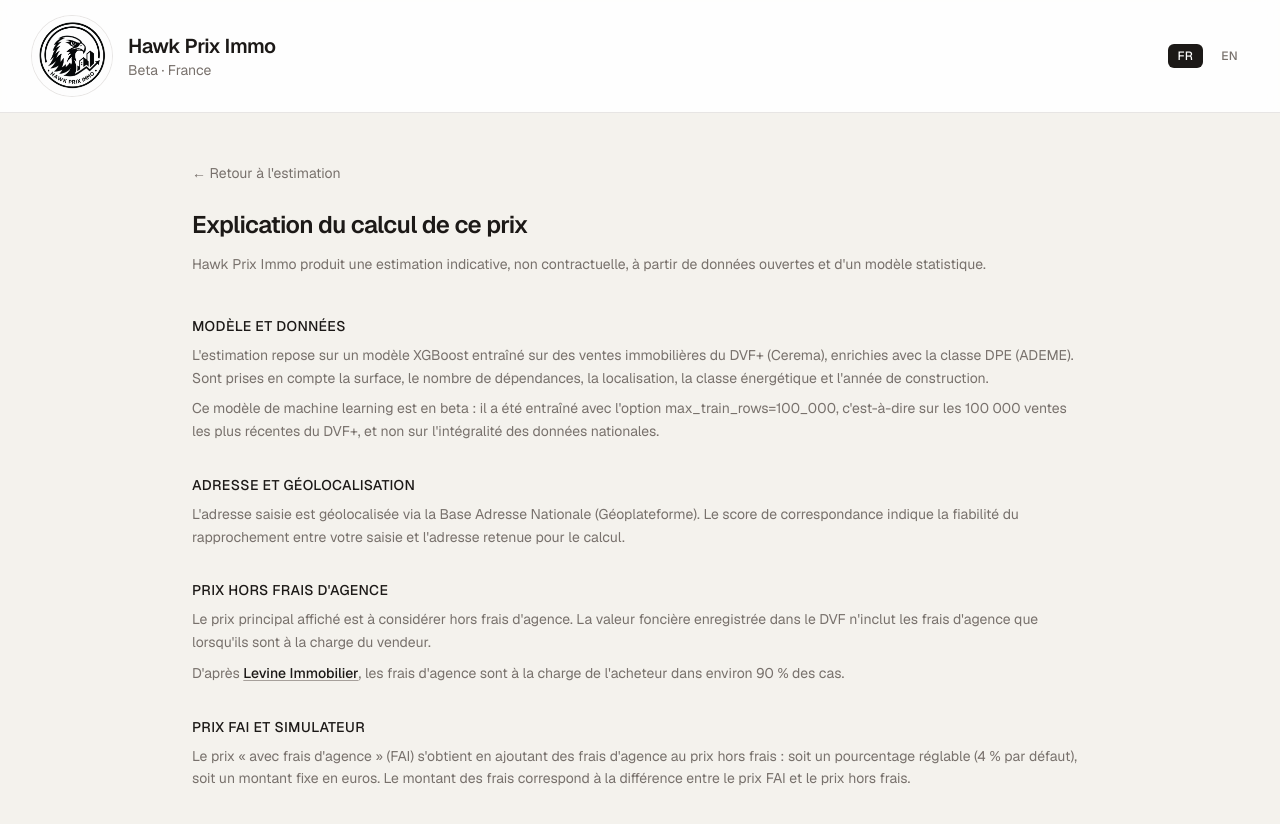
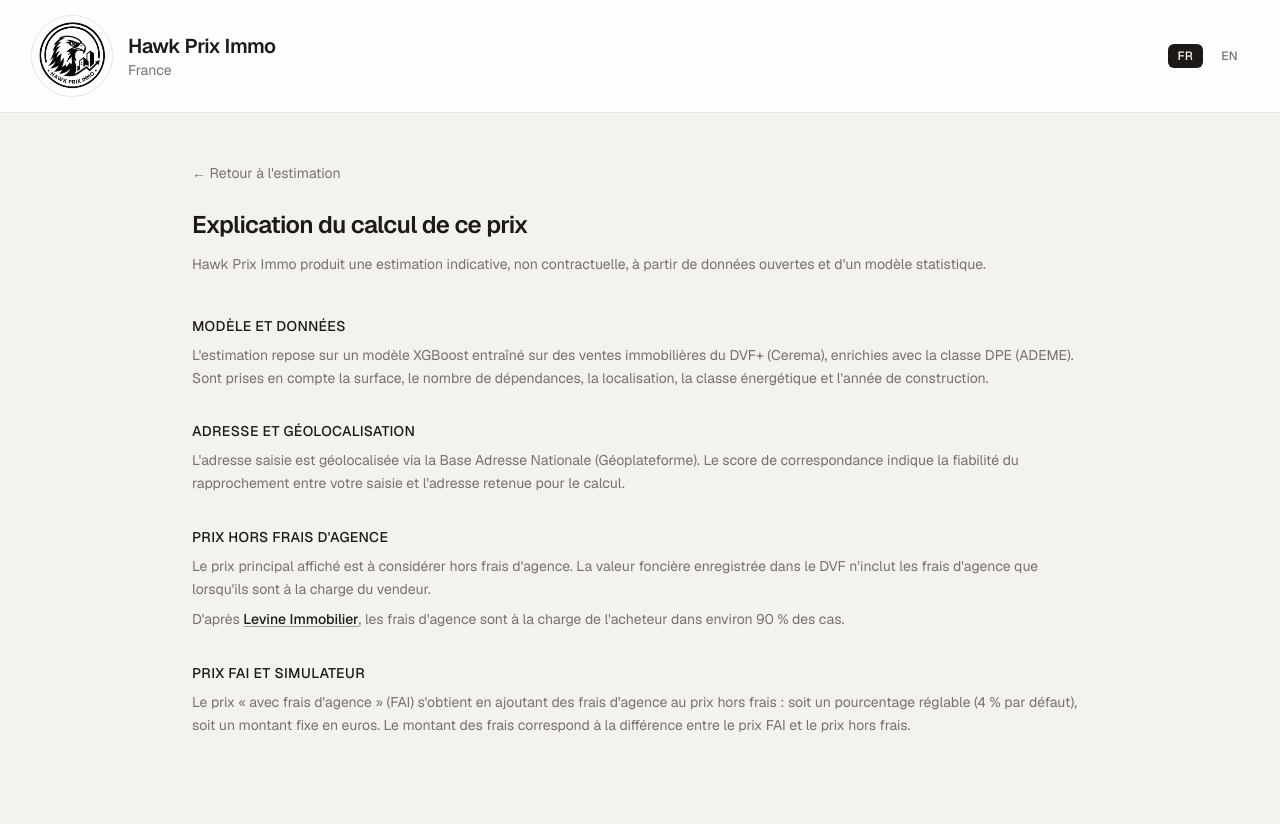
Before and after one commit to ahiru-t3ch/repif, a Next.js app in the folder frontend/: page /explication-prix in a window 1280 px wide. Shown: the top 824 px of the page. After the commit the page ends 800 px from the top, so only its background shows below. Built offline with nearby package versions, Linux system fonts and the light colour scheme; no server answers.

Commit message:
no beta anymore

```diff
--- a/frontend/app/explication-prix/page.tsx
+++ b/frontend/app/explication-prix/page.tsx
@@ -34,9 +34,6 @@ export default function ExplicationPrixPage() {
             </h2>
             <p className="text-sm leading-relaxed text-muted">
               {t("explanation.modelBody")}
-            </p>
-            <p className="text-sm leading-relaxed text-muted">
-              {t("explanation.modelBeta")}
             </p>
           </section>
 
--- a/frontend/app/layout.tsx
+++ b/frontend/app/layout.tsx
@@ -18,7 +18,7 @@ const geistMono = Geist_Mono({
 export const metadata: Metadata = {
   title: "Hawk Prix Immo — estimation prix immobilier en France",
   description:
-    "Estimation indicative de prix immobilier en France (DVF+, DPE). Beta — Hawk Prix Immo.",
+    "Estimation indicative de prix immobilier en France (DVF+, DPE). Hawk Prix Immo.",
   icons: {
     icon: [{ url: "/icon.png", type: "image/png" }],
     apple: [{ url: "/icon.png", type: "image/png" }],
--- a/frontend/messages/en.json
+++ b/frontend/messages/en.json
@@ -1,8 +1,8 @@
 {
   "meta": {
-    "badge": "Hawk Prix Immo · Beta · France",
+    "badge": "Hawk Prix Immo · France",
     "title": "Hawk Prix Immo",
-    "subtitle": "Beta · France",
+    "subtitle": "France",
     "description": "Indicative property price estimates from French open data (DVF+ and energy performance records). Not a formal appraisal."
   },
   "lang": {
@@ -89,7 +89,6 @@
     "intro": "Hawk Prix Immo provides an indicative, non-binding estimate based on open data and a statistical model.",
     "modelTitle": "Model and data",
     "modelBody": "The estimate uses an XGBoost model trained on DVF+ sales (Cerema), enriched with ADEME energy performance (DPE) data. Inputs include living area, outbuildings, location, energy class, and year built.",
-    "modelBeta": "This machine learning model is in beta: it was trained with the max_train_rows=100_000 option, i.e. on the 100,000 most recent DVF+ sales, not the full national dataset.",
     "geocodeTitle": "Address and geocoding",
     "geocodeBody": "Your address is geocoded via the French national address base (Géoplateforme BAN). The match score reflects how closely your input matches the address used for the estimate.",
     "agencyFeesTitle": "Price excluding agency fees",
--- a/frontend/messages/fr.json
+++ b/frontend/messages/fr.json
@@ -1,8 +1,8 @@
 {
   "meta": {
-    "badge": "Hawk Prix Immo · Beta · France",
+    "badge": "Hawk Prix Immo · France",
     "title": "Hawk Prix Immo",
-    "subtitle": "Beta · France",
+    "subtitle": "France",
     "description": "Estimation indicative de prix immobilier à partir des données ouvertes DVF+ et DPE. Résultat non contractuel."
   },
   "lang": {
@@ -89,7 +89,6 @@
     "intro": "Hawk Prix Immo produit une estimation indicative, non contractuelle, à partir de données ouvertes et d'un modèle statistique.",
     "modelTitle": "Modèle et données",
     "modelBody": "L'estimation repose sur un modèle XGBoost entraîné sur des ventes immobilières du DVF+ (Cerema), enrichies avec la classe DPE (ADEME). Sont prises en compte la surface, le nombre de dépendances, la localisation, la classe énergétique et l'année de construction.",
-    "modelBeta": "Ce modèle de machine learning est en beta : il a été entraîné avec l'option max_train_rows=100_000, c'est-à-dire sur les 100 000 ventes les plus récentes du DVF+, et non sur l'intégralité des données nationales.",
     "geocodeTitle": "Adresse et géolocalisation",
     "geocodeBody": "L'adresse saisie est géolocalisée via la Base Adresse Nationale (Géoplateforme). Le score de correspondance indique la fiabilité du rapprochement entre votre saisie et l'adresse retenue pour le calcul.",
     "agencyFeesTitle": "Prix hors frais d'agence",
```
Also changed, not shown: 1 other file (tests, documents, lock files or other folders).
